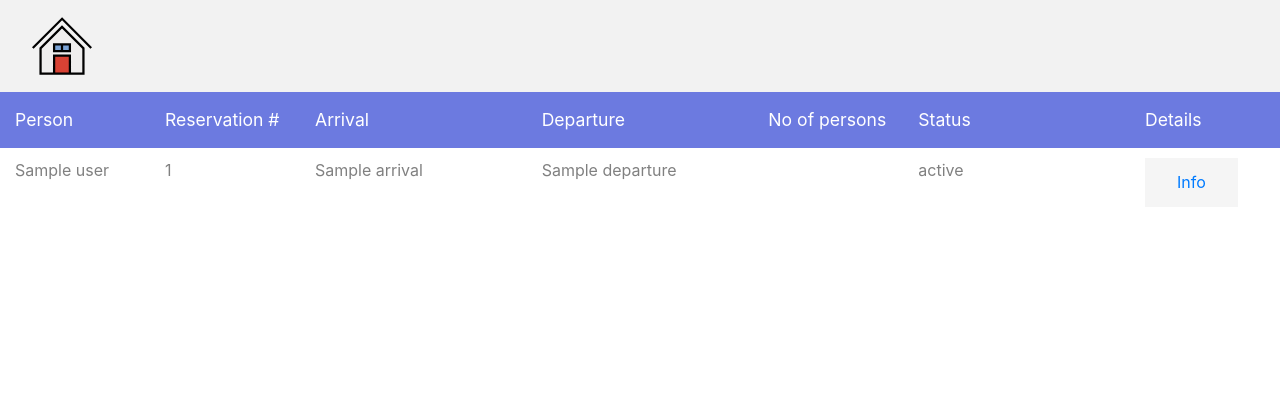
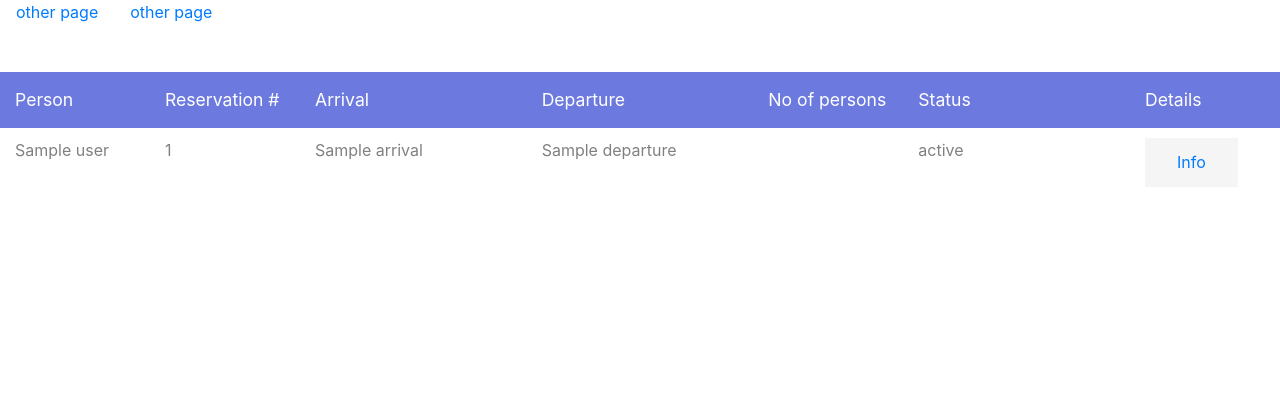
Before and after one commit to marcel-lagoda/parklot_booking_system, a Django app: template templates/home.html in a window 1280 px wide. Shown: the top 420 px of the page. Run offline with Django 3.2, Linux system fonts and the light colour scheme; the template is opened without the code that fills it: most values are stand-ins (such as "Sample title", 1, 10 or a date in 2020); some libraries are stand-ins or nearby versions.

Commit message:
Add description on the base.html

```diff
--- a/templates/base.html
+++ b/templates/base.html
@@ -13,18 +13,15 @@
 </head>
 
 <body>
-  <div class="">
-    <header class="header__main">
+  <div class="grid">
+    <header class="header">
       <nav class="navigation">
         <ul class="navigation__list">
           <li class="navigation__element">
-            <a class="navigation__link" href="{% url 'home' %}"><img class="navigation__img" src="{% static '/images/home.svg' %}"></a>
+            <a class="navigation__link" href="#">other page</a>
           </li>
           <li class="navigation__element">
-            <a class="navigation__link" href="#"></a>
-          </li>
-          <li class="navigation__element">
-            <a class="navigation__link" href="#"></a>
+            <a class="navigation__link" href="#">other page</a>
           </li>
         </ul>
       </nav>
```
